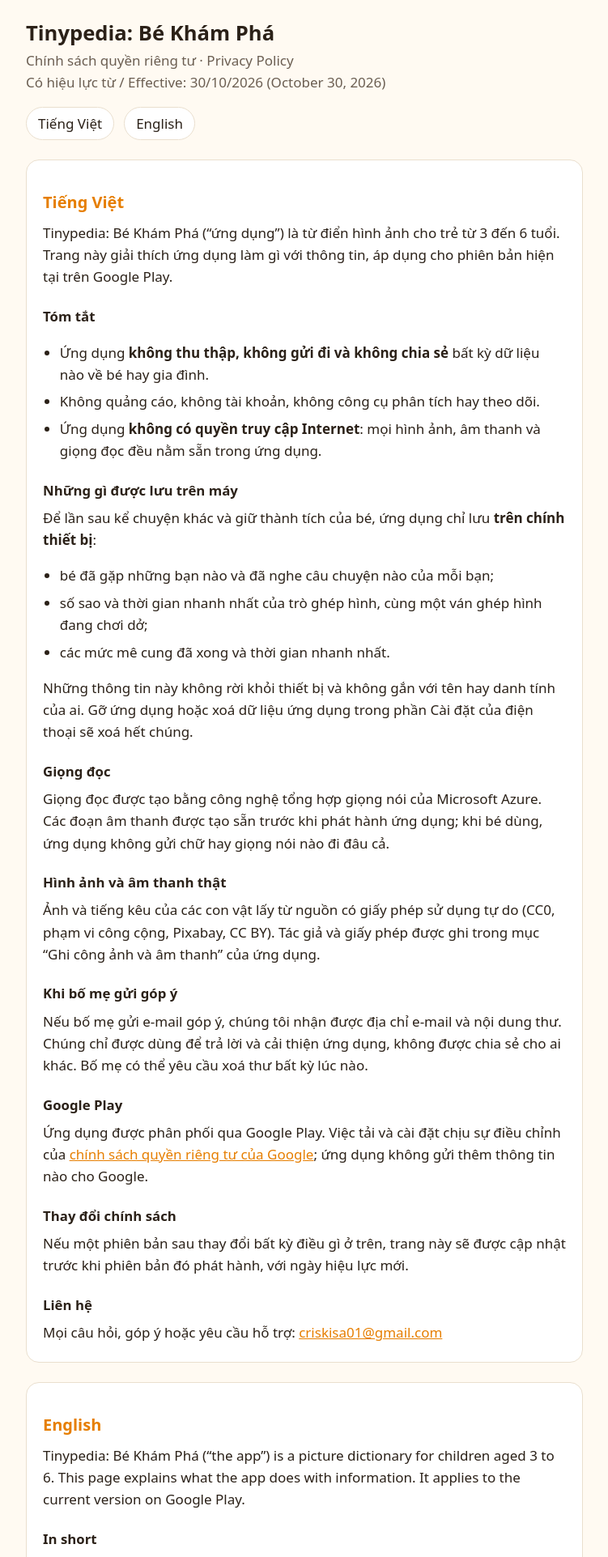
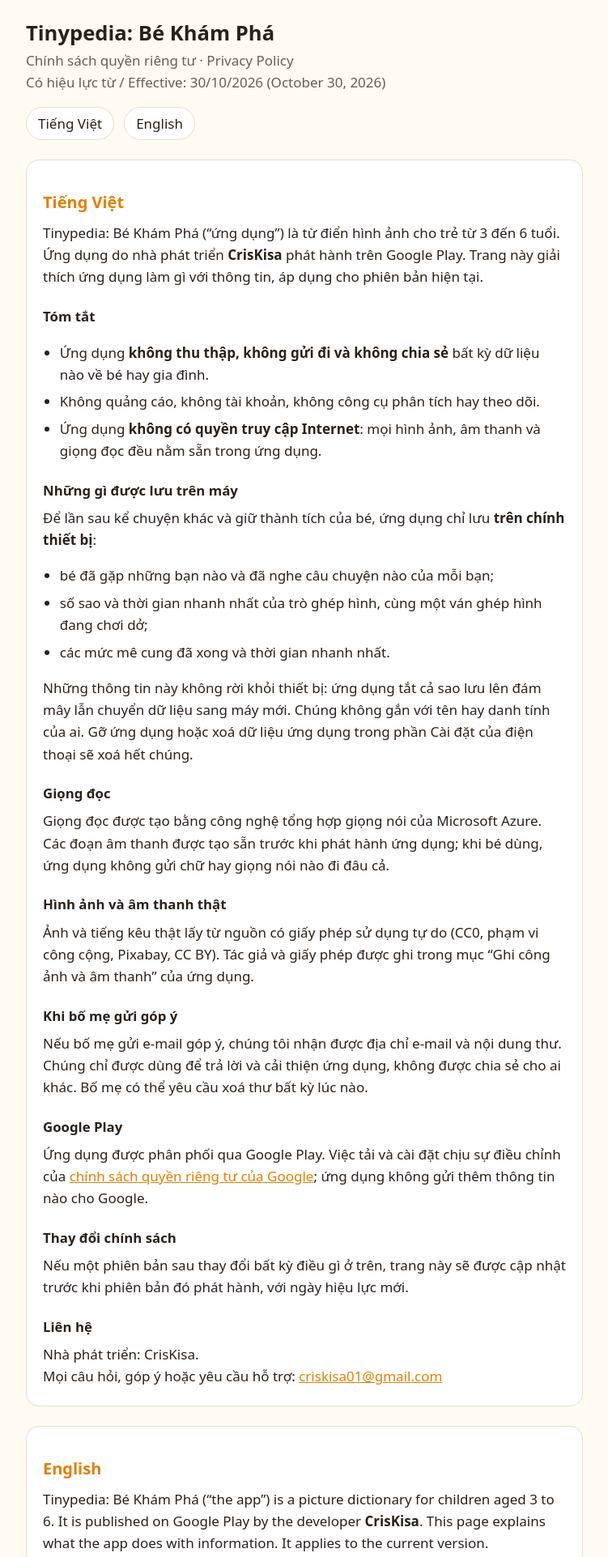
Before and after one commit to thiennguyen257/tinypedia-privacy, a plain HTML site: page index.html in a window 1280 px wide. Shown: the top 1923 px of the page at 81% size, without its empty margins (264-1015 px from the left). Drawn offline with Linux system fonts and the light colour scheme.

Commit message:
Name the developer, state that backup is off, clarify media sources

```diff
--- a/index.html
+++ b/index.html
@@ -62,7 +62,7 @@
 
   <section id="vi" lang="vi">
     <h2>Tiếng Việt</h2>
-    <p>Tinypedia: Bé Khám Phá (“ứng dụng”) là từ điển hình ảnh cho trẻ từ 3 đến 6 tuổi. Trang này giải thích ứng dụng làm gì với thông tin, áp dụng cho phiên bản hiện tại trên Google Play.</p>
+    <p>Tinypedia: Bé Khám Phá (“ứng dụng”) là từ điển hình ảnh cho trẻ từ 3 đến 6 tuổi. Ứng dụng do nhà phát triển <strong>CrisKisa</strong> phát hành trên Google Play. Trang này giải thích ứng dụng làm gì với thông tin, áp dụng cho phiên bản hiện tại.</p>
 
     <h3>Tóm tắt</h3>
     <ul>
@@ -78,13 +78,13 @@
       <li>số sao và thời gian nhanh nhất của trò ghép hình, cùng một ván ghép hình đang chơi dở;</li>
       <li>các mức mê cung đã xong và thời gian nhanh nhất.</li>
     </ul>
-    <p>Những thông tin này không rời khỏi thiết bị và không gắn với tên hay danh tính của ai. Gỡ ứng dụng hoặc xoá dữ liệu ứng dụng trong phần Cài đặt của điện thoại sẽ xoá hết chúng.</p>
+    <p>Những thông tin này không rời khỏi thiết bị: ứng dụng tắt cả sao lưu lên đám mây lẫn chuyển dữ liệu sang máy mới. Chúng không gắn với tên hay danh tính của ai. Gỡ ứng dụng hoặc xoá dữ liệu ứng dụng trong phần Cài đặt của điện thoại sẽ xoá hết chúng.</p>
 
     <h3>Giọng đọc</h3>
     <p>Giọng đọc được tạo bằng công nghệ tổng hợp giọng nói của Microsoft Azure. Các đoạn âm thanh được tạo sẵn trước khi phát hành ứng dụng; khi bé dùng, ứng dụng không gửi chữ hay giọng nói nào đi đâu cả.</p>
 
     <h3>Hình ảnh và âm thanh thật</h3>
-    <p>Ảnh và tiếng kêu của các con vật lấy từ nguồn có giấy phép sử dụng tự do (CC0, phạm vi công cộng, Pixabay, CC BY). Tác giả và giấy phép được ghi trong mục “Ghi công ảnh và âm thanh” của ứng dụng.</p>
+    <p>Ảnh và tiếng kêu thật lấy từ nguồn có giấy phép sử dụng tự do (CC0, phạm vi công cộng, Pixabay, CC BY). Tác giả và giấy phép được ghi trong mục “Ghi công ảnh và âm thanh” của ứng dụng.</p>
 
     <h3>Khi bố mẹ gửi góp ý</h3>
     <p>Nếu bố mẹ gửi e-mail góp ý, chúng tôi nhận được địa chỉ e-mail và nội dung thư. Chúng chỉ được dùng để trả lời và cải thiện ứng dụng, không được chia sẻ cho ai khác. Bố mẹ có thể yêu cầu xoá thư bất kỳ lúc nào.</p>
@@ -96,12 +96,12 @@
     <p>Nếu một phiên bản sau thay đổi bất kỳ điều gì ở trên, trang này sẽ được cập nhật trước khi phiên bản đó phát hành, với ngày hiệu lực mới.</p>
 
     <h3>Liên hệ</h3>
-    <p>Mọi câu hỏi, góp ý hoặc yêu cầu hỗ trợ: <a href="mailto:criskisa01@gmail.com">criskisa01@gmail.com</a></p>
+    <p>Nhà phát triển: CrisKisa.<br>Mọi câu hỏi, góp ý hoặc yêu cầu hỗ trợ: <a href="mailto:criskisa01@gmail.com">criskisa01@gmail.com</a></p>
   </section>
 
   <section id="en" lang="en">
     <h2>English</h2>
-    <p>Tinypedia: Bé Khám Phá (“the app”) is a picture dictionary for children aged 3 to 6. This page explains what the app does with information. It applies to the current version on Google Play.</p>
+    <p>Tinypedia: Bé Khám Phá (“the app”) is a picture dictionary for children aged 3 to 6. It is published on Google Play by the developer <strong>CrisKisa</strong>. This page explains what the app does with information. It applies to the current version.</p>
 
     <h3>In short</h3>
     <ul>
@@ -117,13 +117,13 @@
       <li>the stars and best times of the jigsaw puzzle, and one unfinished puzzle;</li>
       <li>the maze levels completed and their best times.</li>
     </ul>
-    <p>This information never leaves the device and is not linked to anyone's name or identity. Uninstalling the app, or clearing its data in the phone's Settings, deletes all of it.</p>
+    <p>This information never leaves the device: the app turns off both cloud backup and transfer to a new phone. It is not linked to anyone's name or identity. Uninstalling the app, or clearing its data in the phone's Settings, deletes all of it.</p>
 
     <h3>Voice</h3>
     <p>The narration is made with Microsoft Azure speech synthesis. The recordings are produced before the app is released; while the child uses the app, no text or voice is sent anywhere.</p>
 
     <h3>Photos and real sounds</h3>
-    <p>Photos and animal sounds come from freely licensed sources (CC0, public domain, Pixabay, CC BY). Authors and licenses are listed in the app's credits screen.</p>
+    <p>Photos and real sounds come from freely licensed sources (CC0, public domain, Pixabay, CC BY). Authors and licenses are listed in the app's credits screen.</p>
 
     <h3>When parents send feedback</h3>
     <p>If a parent e-mails us, we receive the e-mail address and the message. They are used only to reply and to improve the app, and are never shared with anyone else. A parent may ask us to delete the message at any time.</p>
@@ -135,7 +135,7 @@
     <p>If a later version changes anything above, this page will be updated before that version is released, with a new effective date.</p>
 
     <h3>Contact</h3>
-    <p>Questions, feedback or support: <a href="mailto:criskisa01@gmail.com">criskisa01@gmail.com</a></p>
+    <p>Developer: CrisKisa.<br>Questions, feedback or support: <a href="mailto:criskisa01@gmail.com">criskisa01@gmail.com</a></p>
   </section>
 </main>
 </body>
```
Also changed, not shown: 1 other file.
